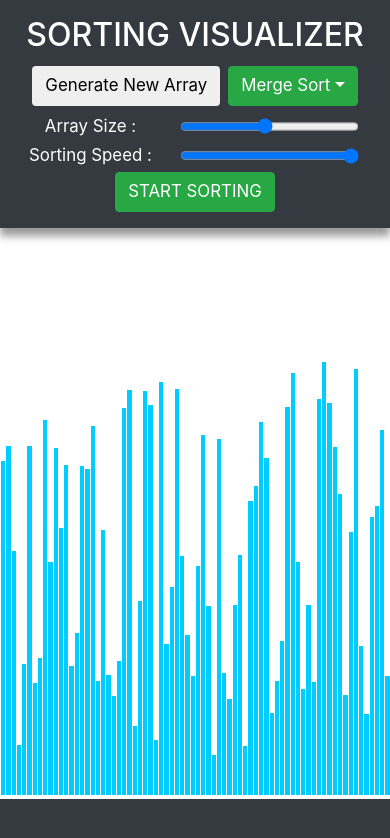
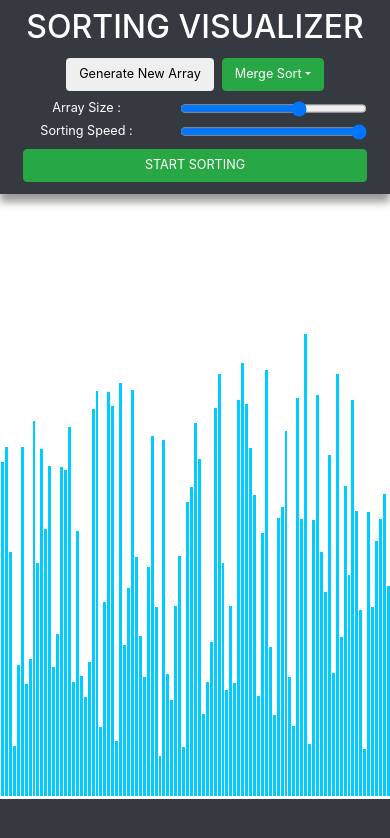
Before and after one commit to tusharmonga014/Sorting-Visualizer, a React (Create React App) app: page / in a window 390 px wide. Shown: the top 838 px of the page. Built offline with nearby package versions, Linux system fonts and the light colour scheme.

Commit message:
Removed running status reducer

```diff
--- a/src/actions/runningStatus/index.js
+++ /dev/null
@@ -1,7 +0,0 @@
-
-export const setRunningStatus = (payload) => {
-    return {
-        type: 'SET_RUNNINGSTATUS',
-        payload: payload
-    }
-};
--- a/src/algorithms/index.js
+++ b/src/algorithms/index.js
@@ -3,8 +3,6 @@ import mergeSort from "./mergeSort";
 import quickSort from "./quickSort";
 import heapSort from "./heapSort";
 import { store } from "../store";
-import { storeDispatch } from "./helpers";
-import { setRunningStatus } from "../actions/runningStatus";
 
 export default function sort() {
 
@@ -15,22 +13,18 @@ export default function sort() {
     switch (algorithm) {
 
         case 'BUBBLE_SORT': {
-            storeDispatch(true, setRunningStatus);
             bubbleSort();
             break;
         }
         case 'MERGE_SORT': {
-            storeDispatch(true, setRunningStatus);
             mergeSort();
             break;
         }
         case 'QUICK_SORT': {
-            storeDispatch(true, setRunningStatus);
             quickSort();
             break;
         }
         case 'HEAP_SORT': {
-            storeDispatch(true, setRunningStatus);
             heapSort();
             break;
         }
--- a/src/components/ControlBar/ControlBar.css
+++ b/src/components/ControlBar/ControlBar.css
@@ -15,14 +15,17 @@
 
 /* media-queries */
 
-@media only screen and (max-width: 600px) {
-    body, .btn {
-        font-size: 2vh;
-    }
-}
-
 @media only screen and (max-width: 576px) {
     .slider-range, .text-disable-when-running {
         max-width: 50%;
     }
 }
+
+@media only screen and (max-width: 600px) {
+    body, .btn {
+        font-size: 1.5vh;
+    }
+    .btn-sort {
+        width: 100%;
+    }
+}
--- a/src/components/ControlBar/ControlBar.js
+++ b/src/components/ControlBar/ControlBar.js
@@ -46,8 +46,7 @@ const empty_CurrentlyArray_and_SortedArray = (dispatch) => {
 const mapStateToProps = (state) => {
     const array = state.array;
     const algorithm = state.algorithm;
-    const runningStatus = state.runningStatus;
-    return { array, algorithm, runningStatus }
+    return { array, algorithm };
 }
 
 const mapDispatchToProps = () => dispatch => ({
@@ -86,10 +85,6 @@ const mapDispatchToProps = () => dispatch => ({
     startSorting: () => {
         empty_CurrentlyArray_and_SortedArray(dispatch);
         sort();
-    },
-
-    stopSorting: () => {
-        // window.clearTimeout()
     }
 });
 
--- a/src/components/ControlBar/ControlBar.jsx
+++ b/src/components/ControlBar/ControlBar.jsx
@@ -85,16 +85,16 @@ class ControlBar extends Component {
 
 
   render() {
-    const { array, runningStatus } = this.props;
+    const { array } = this.props;
     const arraySize = array.length;
 
     return (
-      <div className='nav navbar navbar-dark bg-dark text-center p-3'>
+      <div className='nav navbar navbar-dark bg-dark text-center p-2'>
         <div className='navbar navbar-brand col-sm-12 col-md-6 col-lg-4 text-center m-0 p-0'>
           <h2>SORTING VISUALIZER</h2>
         </div>
 
-        <div className="col-sm-12 col-md-6 col-lg-3 text-center m-0 p-0 array-algo-buttons">
+        <div className="col-sm-12 col-md-6 col-lg-3 text-justify-end m-0 p-0 array-algo-buttons">
           <button className='generate-array-button btn btn-white btn-round mt-1 mb-1 mr-2 input-disable-when-running'
             onClick={() => { this.resetArray(arraySize) }}>
             Generate New Array
@@ -143,7 +143,7 @@ class ControlBar extends Component {
           </div>
         </div>
 
-        <div className='col-md-12 col-lg-3 row slider-controls'>
+        <div className='col-md-12 col-lg-3 row slider-controls text-justify-end'>
           <div className='text-white text-center text-disable-when-running slider-controls col-sm-3 col-md-6 col-lg-6 mt-1 mb-1'>
             Array Size :
           </div>
@@ -168,9 +168,9 @@ class ControlBar extends Component {
           />
         </div>
 
-        <div className="col-sm-12 col-md-12 col-lg-2 text-center">
+        <div className="col-sm-12 col-md-12 col-lg-2 text-center mt-1 mb-1">
           <button
-            className="btn btn-success"
+            className="btn btn-success btn-sort input-disable-when-running"
             onClick={this.startSorting}>
             START SORTING
           </button>
--- a/src/defaults/index.js
+++ b/src/defaults/index.js
@@ -23,7 +23,7 @@ const MIN_ARRAY_SIZE = 10;
  * Maximum array length
  */
 const MAX_ARRAY_SIZE = window.screen.width <= 600 ? 100 : 200;
-const DEFAULT_ARRAY_SIZE = MAX_ARRAY_SIZE / 2;
+const DEFAULT_ARRAY_SIZE = MAX_ARRAY_SIZE / 1.5;
 
 /**
  * Bar colour when its neither sorted
@@ -72,8 +72,8 @@ const MARGIN_BETWEEN_BARS = (arraySize) => {
  */
 const SCREEN_PERCENTAGE_TO_OCCUPY = (arraySize) => {
     return window.screen.width <= 600 ? 0.80
-            : arraySize <= 16? 0.50
-                : 0.66;
+        : arraySize <= 16 ? 0.50
+            : 0.66;
 }
 
 /**
--- a/src/reducers/index.js
+++ b/src/reducers/index.js
@@ -5,7 +5,6 @@ import { currentlyChecking } from "./currenltyCheckingReducer";
 import { speed } from "./speedReducer";
 import { pivot } from "./pivotReducer";
 import { sortedArray } from "./sortedArrayReducer";
-import { runningStatus } from "./runningStatusReducer";
 
 const rootReducer = combineReducers({
     array,
@@ -13,8 +12,7 @@ const rootReducer = combineReducers({
     speed,
     currentlyChecking,
     pivot,
-    sortedArray,
-    runningStatus
+    sortedArray
 });
 
 export default rootReducer;
--- a/src/reducers/runningStatusReducer/index.js
+++ /dev/null
@@ -1,9 +0,0 @@
-
-export const runningStatus = (state = false, action) => {
-    switch (action.type) {
-        case 'SET_RUNNINGSTATUS':
-            return action.payload;
-
-        default: return state;
-    }
-}
```
